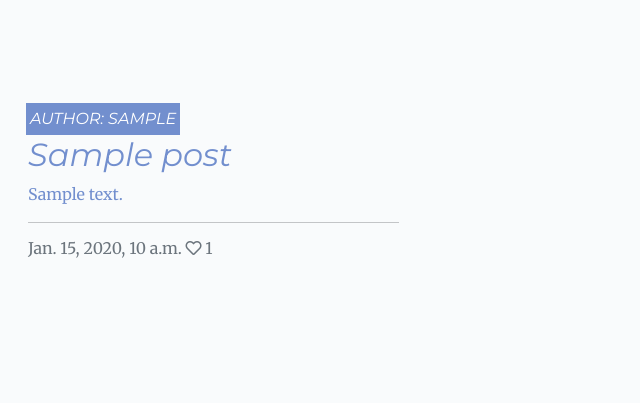
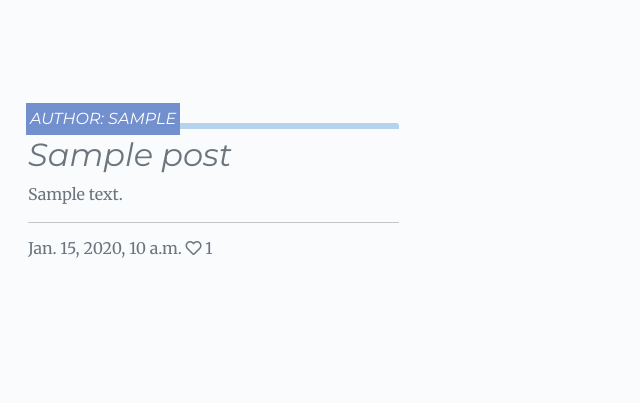
Before and after one commit to FlorinDorneanu/snowboard-in-tirol, a Django app: page / in a window 1280 px wide. Shown: the part 116-519 px from the top of the page, without its empty margins (0-640 px from the left). Run offline with Django 3.2, Linux system fonts and the light colour scheme; tables that the repository leaves empty hold one stand-in row (values such as "Sample post").

Commit message:
Change post link collor

```diff
--- a/static/css/style.css
+++ b/static/css/style.css
@@ -97,12 +97,12 @@ p {
 
 .post-link {
     text-decoration: none;
-    color: #728FCE;
+    color: #6c757d;
 }
 
 .post-link:hover,
 .page-link {
-    color: #804b6f;
+    color: #d4dce5;
 }
 
 .post-title {
@@ -190,3 +190,7 @@ label.requiredField {
 textarea#body_id.textarea.form-control {
     margin-top: 10px;
 }
+
+img.card-img-top {
+    border: 3px solid rgba(25, 116, 210, 0.3);
+}
```
